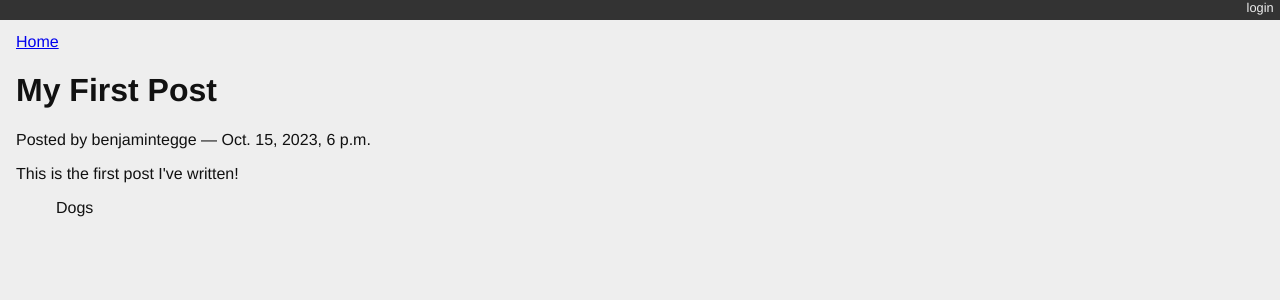
After one commit to btegge/django-blog, a Django app: page /posts/1/ in a window 1280 px wide. The commit adds this page. Shown: the top 300 px of the page. Run offline with Django 4.2, Linux system fonts and the light colour scheme; data comes from the database, SQL or seed files in the repository; both versions use the stored data as it was after the commit.

Commit message:
Completed Lesson 7.

```diff
--- /dev/null
+++ b/blogging/static/django_blog.css
@@ -0,0 +1,74 @@
+body {
+    background-color: #eee;
+    color: #111;
+    font-family: "HelveticaNeue-Light", "Helvetica Neue Light", "Helvetica Neue", Helvetica, Arial, "Lucida Grande", sans-serif;
+    margin:0;
+    padding:0;
+}
+#container {
+    margin:0;
+    padding:0;
+    margin-top: 0px;
+}
+#header {
+    background-color: #333;
+    border-botton: 1px solid #111;
+    margin:0;
+    padding:0;
+}
+#control-bar {
+    margin: 0em 0em 1em;
+    list-style: none;
+    list-style-type: none;
+    text-align: right;
+    color: #eee;
+    font-size: 80%;
+    padding-bottom: 0.4em;
+}
+#control-bar li {
+    display: inline-block;
+}
+#control-bar li a {
+    color: #eee;
+    padding: 0.5em;
+    text-decoration: none;
+}
+#control-bar li a:hover {
+    color: #cce;
+}
+#content {
+    margin: 0em 1em 1em;
+}
+
+ul#entries {
+    list-style: none;
+    list-style-type: none;
+}
+div.entry {
+    margin-right: 2em;
+    margin-top: 1em;
+    border-top: 1px solid #cecece;
+}
+ul#entries li:first-child div.entry {
+    border-top: none;
+    margin-top: 0em;
+}
+div.entry-body {
+    margin-left: 2em;
+}
+.notification {
+    float: right;
+    text-align: center;
+    width: 25%;
+    padding: 1em;
+}
+.info {
+    background-color: #aae;
+}
+ul.categories {
+    list-style: none;
+    list-style-type: none;
+}
+ul.categories li {
+    display: inline;
+}
--- /dev/null
+++ b/blogging/templates/blogging/detail.html
@@ -0,0 +1,17 @@
+{% extends "base.html" %}
+
+{% block content %}
+<a class="backlink" href="/">Home</a>
+<h1>{{ post }}</h1>
+<p class="byline">
+  Posted by {{ post.author.username }} &mdash; {{ post.published_date }}
+</p>
+<div class="post-body">
+  {{ post.text }}
+</div>
+<ul class="categories">
+  {% for category in post.categories.all %}
+    <li>{{ category }}</li>
+  {% endfor %}
+</ul>
+{% endblock %}
--- a/blogging/templates/blogging/list.html
+++ b/blogging/templates/blogging/list.html
@@ -3,7 +3,9 @@
   {% comment %} here is where the query happens {% endcomment %}
   {% for post in posts %}
   <div class="post">
-    <h2>{{ post }}</h2>
+    <h2>
+      <a href="{% url 'blog_detail' post.pk %}">{{ post }}</a>
+    </h2>
     <p class="byline">
       Posted by {{ post.author.username }} &mdash; {{ post.published_date }}
     </p>
--- a/blogging/urls.py
+++ b/blogging/urls.py
@@ -1,7 +1,7 @@
 from django.urls import path
-from blogging.views import stub_view, list_view
+from blogging.views import list_view, detail_view
 
 urlpatterns = [
     path('', list_view, name="blog_index"),
-    path('posts/<int:post_id>/', stub_view, name="blog_detail"),
+    path('posts/<int:post_id>/', detail_view, name="blog_detail"),
 ]
--- a/blogging/views.py
+++ b/blogging/views.py
@@ -1,16 +1,7 @@
 from django.shortcuts import render
-from django.http import HttpResponse, HttpResponseRedirect, Http404
-# from django.template import loader
+from django.http import Http404
 from blogging.models import Post
 from django.shortcuts import render
-
-# def list_view(request):
-#     published = Post.objects.exclude(published_date__exact=None)
-#     posts = published.order_by('-published_date')
-#     template = loader.get_template('blogging/list.html')
-#     context = {'posts': posts}
-#     body = template.render(context)
-#     return HttpResponse(body, content_type="text/html")
 
 def list_view(request):
     published = Post.objects.exclude(published_date__exact=None)
@@ -18,12 +9,11 @@ def list_view(request):
     context = {'posts': posts}
     return render(request, 'blogging/list.html', context)
 
-def stub_view(request, *args, **kwargs):
-    body = "Stub View\n\n"
-    if args:
-        body += "Args:\n"
-        body += "\n".join(["\t%s" % a for a in args])
-    if kwargs:
-        body += "Kwargs:\n"
-        body += "\n".join(["\t%s: %s" % i for i in kwargs.items()])
-    return HttpResponse(body, content_type="text/plain")
+def detail_view(request, post_id):
+    published = Post.objects.exclude(published_date__exact=None)
+    try:
+        post = published.get(pk=post_id)
+    except Post.DoesNotExist:
+        raise Http404
+    context = {'post': post}
+    return render(request, 'blogging/detail.html', context)
--- a/mysite/settings.py
+++ b/mysite/settings.py
@@ -133,3 +133,6 @@ TEMPLATES = [
         },
     },
 ]
+
+LOGIN_URL = '/login/'
+LOGIN_REDIRECT_URL = '/'
--- a/mysite/templates/base.html
+++ b/mysite/templates/base.html
@@ -1,16 +1,32 @@
-{# mysite/templates/base.html #}
+{% load static %} {# mysite/templates/base.html #}
 
 <!DOCTYPE html>
 <html>
   <head>
     <title>My Django Blog</title>
+    <link
+      type="text/css"
+      rel="stylesheet"
+      href="{% static 'django_blog.css' %}"
+    />
   </head>
   <body>
+    <div id="header">
+      {# header begins here #}
+      <ul id="control-bar">
+        {% if user.is_authenticated %} {% if user.is_staff %}
+        <li><a href="{% url 'admin:index' %}">admin</a></li>
+        {% endif %}
+        <li><a href="{% url 'logout' %}">logout</a></li>
+        {% else %}
+        <li><a href="{% url 'login' %}">login</a></li>
+        {% endif %}
+      </ul>
+    </div>
+    {# header ends here #}
     <div id="container">
       <div id="content">
-      {% block content %}
-       [content will go here]
-      {% endblock %}
+        {% block content %} [content will go here] {% endblock %}
       </div>
     </div>
   </body>
--- a/mysite/urls.py
+++ b/mysite/urls.py
@@ -17,10 +17,13 @@ Including another URLconf
 # mysite/urls.py
 
 from django.contrib import admin
-from django.urls import path, include  # <-- Make sure you have both of these imports.
+from django.urls import path, include
+from django.contrib.auth.views import LoginView, LogoutView
 
 urlpatterns = [
     path('', include('blogging.urls')),  # <-- add this
     path('polling/', include('polling.urls')),  # <-- Add this
     path('admin/', admin.site.urls),
+    path('login/', LoginView.as_view(template_name='login.html'), name="login"),
+    path('logout/', LogoutView.as_view(next_page='/'), name="logout"),
 ]
```
Also changed, not shown: blogging/tests.py (+11 -0 lines), mysite/templates/login.html (added, +9 -0 lines), db.sqlite3.
